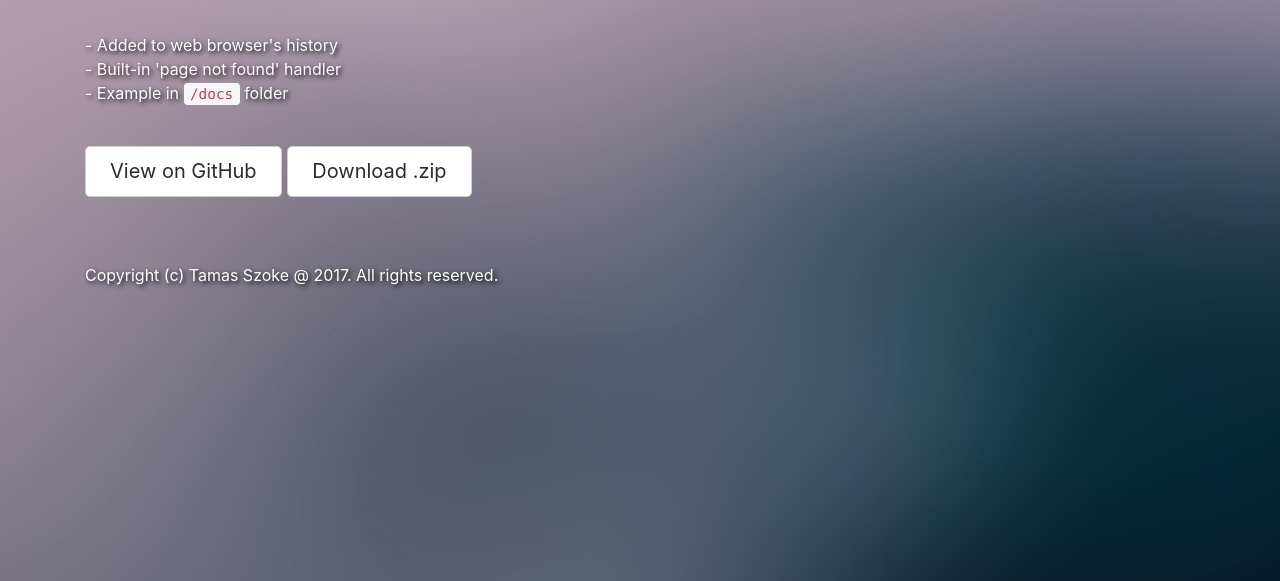
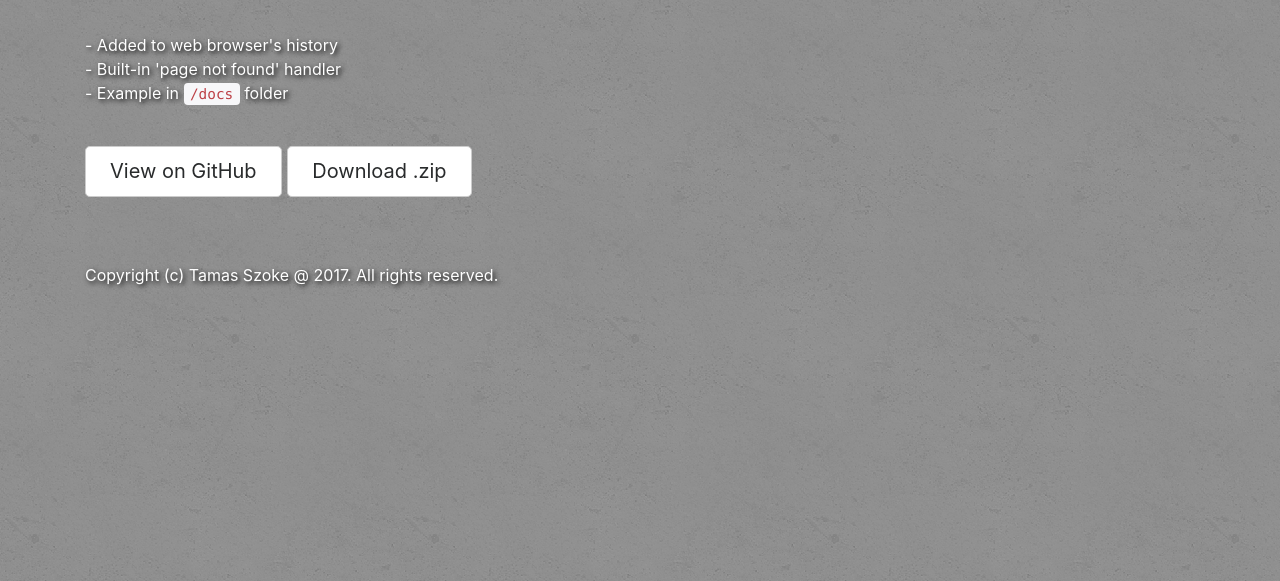
Before and after one commit to tamasszoke/js-onepage, a plain HTML site: page docs/index.html in a window 1280 px wide. Shown: the part 219-800 px from the top of the page. Drawn offline with nearby package versions, Linux system fonts and the light colour scheme.

Commit message:
new background

```diff
--- a/docs/css/index.css
+++ b/docs/css/index.css
@@ -1,8 +1,9 @@
 
 body {
 	padding-top: 20px;
-	background: url('../images/background.jpg');
-	background-size: cover;
+	background: url('../images/background.png');
+	background-size: auto;
+	background-repeat: repeat;
 	color: #fff;
 	text-shadow: 2px 2px 5px #000;
 }
```
Also changed, not shown: docs/images/background.jpg (deleted), docs/images/background.png (added), docs/images/backgrssound.jpg (deleted), docs/images/backsground.jpg (deleted), docs/images/s.jpg (deleted), docs/images/ss.jpg (deleted), docs/images/sss.jpg (deleted), docs/images/xx.jpg (deleted), 1 other file.
